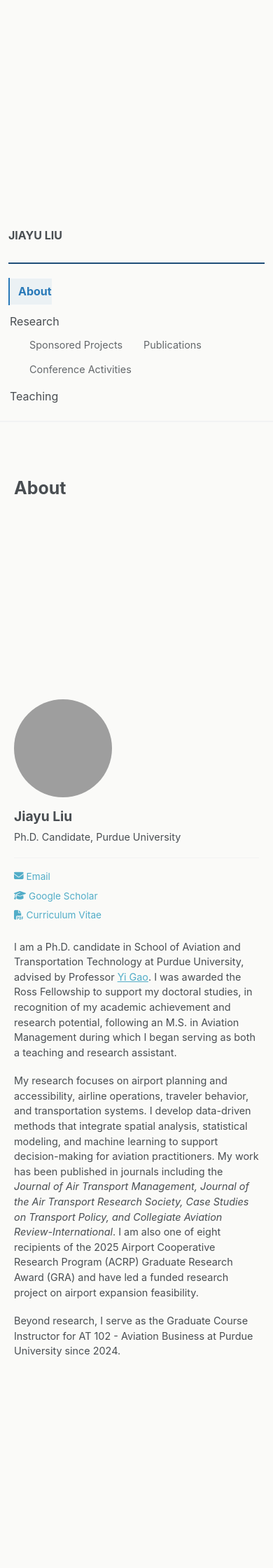
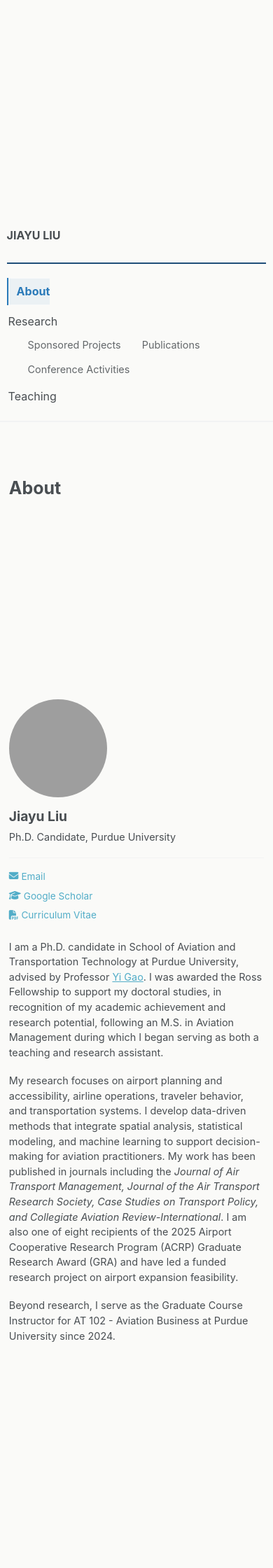
Before and after one commit to liu3309/liu3309.github.io, a Jekyll site: the page built from index.md, in a window 390 px wide. Shown: the top 2240 px of the page at 70% size. Built offline with Jekyll 4.4.1, drawn with Linux system fonts in a browser that asks for light colours; a script that is not in the unit is left out.

Commit message:
Implement responsive spacing for tablet and mobile
Added media queries for tablet and mobile spacing adjustments.

```diff
--- a/assets/css/main.scss
+++ b/assets/css/main.scss
@@ -1663,3 +1663,44 @@ html {
     background-color 0.2s ease,
     padding-left 0.2s ease;
 }
+
+
+/* ==========================================================================
+   COMPACT TABLET AND MOBILE SPACING
+   ========================================================================== */
+
+/* Tablet */
+@media screen and (min-width: 701px) and (max-width: 1199px) {
+  .masthead__inner-wrap {
+    padding-left: 0.75rem !important;
+    padding-right: 0.75rem !important;
+  }
+
+  #main {
+    padding-left: 1.25rem !important;
+    padding-right: 1.25rem !important;
+  }
+
+  .page__footer footer {
+    padding-left: 1.25rem !important;
+    padding-right: 1.25rem !important;
+  }
+}
+
+/* Phone */
+@media screen and (max-width: 700px) {
+  .masthead__inner-wrap {
+    padding-left: 0.6rem !important;
+    padding-right: 0.6rem !important;
+  }
+
+  #main {
+    padding-left: 0.8rem !important;
+    padding-right: 0.8rem !important;
+  }
+
+  .page__footer footer {
+    padding-left: 0.8rem !important;
+    padding-right: 0.8rem !important;
+  }
+}
```
